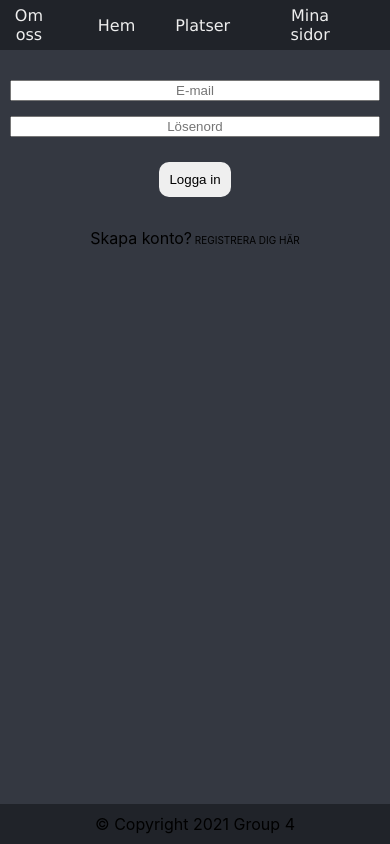
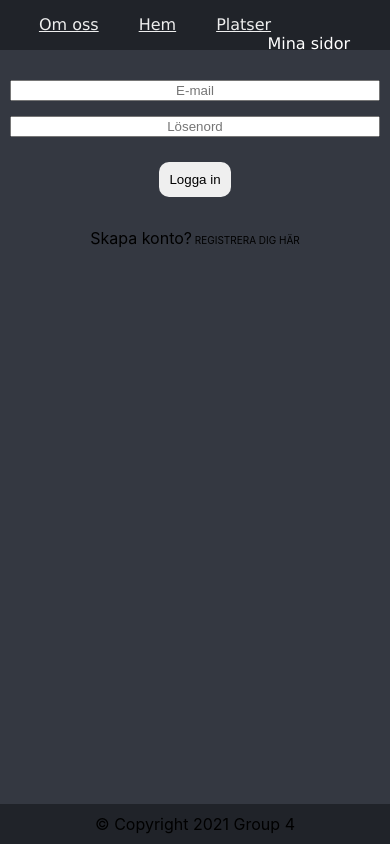
Before and after one commit to postila/clearbnb-grupp4, a React (Create React App) app: page / in a window 390 px wide. Built offline with nearby package versions, Linux system fonts and the light colour scheme.

Commit message:
Update NavBar.js
Added radium, responsive navbar. My pages on the right

Co-Authored-By: Tobias Östergren <45110274+volture1@users.noreply.github.com>

```diff
--- a/src/components/NavBar.js
+++ b/src/components/NavBar.js
@@ -1,25 +1,71 @@
 import { Link, useHistory } from 'react-router-dom'
+import Radium from 'radium'
 
 
-export default function NavBar() {
+function NavBar() {
 
 
 
   return (
-    <nav style={styles}>
-      <Link style={{ textDecoration: 'none', color: '#eee', marginRight: '40px' }} to="/Om-oss">Om oss</Link>
-      <Link style={{ textDecoration: 'none', color: '#eee', marginRight: '40px' }} to="/">Hem</Link>
-      <Link style={{ textDecoration: 'none', color: '#eee', marginRight: '40px' }} to="/Platser">Platser</Link>
-      <Link style={{ textDecoration: 'none', color: '#eee', marginRight: '40px' }} to="/Mina-sidor">Mina sidor</Link>
+    //<div style={{ width: '100%', margin: '0 auto', backgroundColor: 'red' }}>
+    /* <div style={styles.container}>
+    <nav style={styles.navbar}>
+      <div style={styles.left}>12343</div>
+      <div style={styles.button}>
+        <Link to="/Om-oss ">Om oss</Link>
+        <Link to="/">Hem </Link>
+        <Link to="/Platser">Platser</Link>
+      </div>
+      <div style={styles.dropdown}>
+        <Link  to="/Mina-sidor">Mina sidor</Link>
+      </div>
+      </nav>
+      </div> */
+    <div>
+    <nav style={styles.navbar}>
+      <Link style={styles.button} to="/Om-oss">Om oss</Link>
+      <Link style={styles.button} to="/">Hem</Link>
+      <Link style={styles.button} to="/Platser">Platser</Link>
 
-    </nav>
+      <div style={styles.mypage}>
+          <Link style={{ color: 'white' }} to="/Mina-sidor">Mina sidor</Link>
+      </div>
+
+      </nav>
+    </div>
+
   )
 }
 
 const styles = {
-  display: 'flex',
+navbar: {
+  //display: 'flex',
   justifyContent: 'center',
   alignItems: 'center',
   height: '100%',
-  fontFamily: 'Verdana'
+  fontFamily: 'Verdana',
+  textDecoration: 'none',
+  color: '#eee',
+  marginRight: '40px',
+  paddingTop: '15px'
+
+  },
+button: {
+  marginRight: '40px',
+  color: '#eee',
+  },
+mypage: {
+  color: '#eee',
+  float: 'right',
+
+  },
+
+
 }
+
+
+const navDropDown = {
+
+}
+
+export default Radium(NavBar);
```
